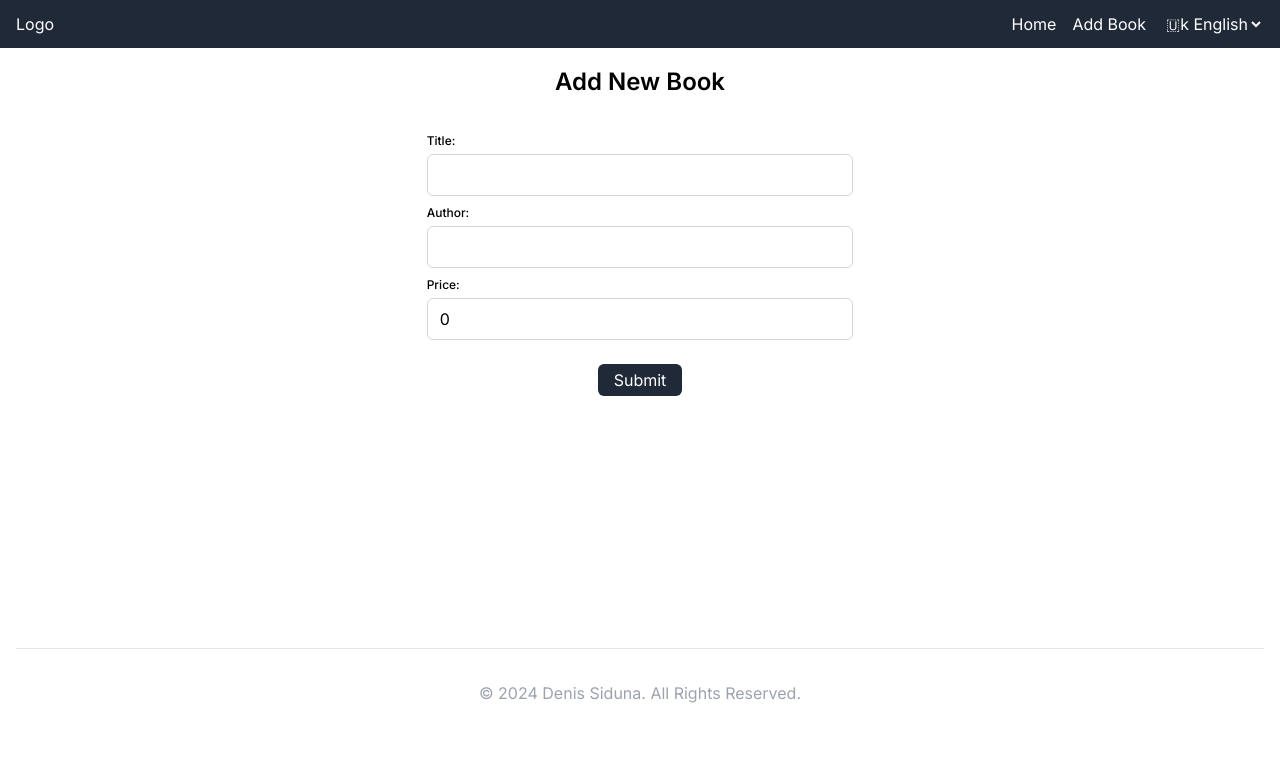
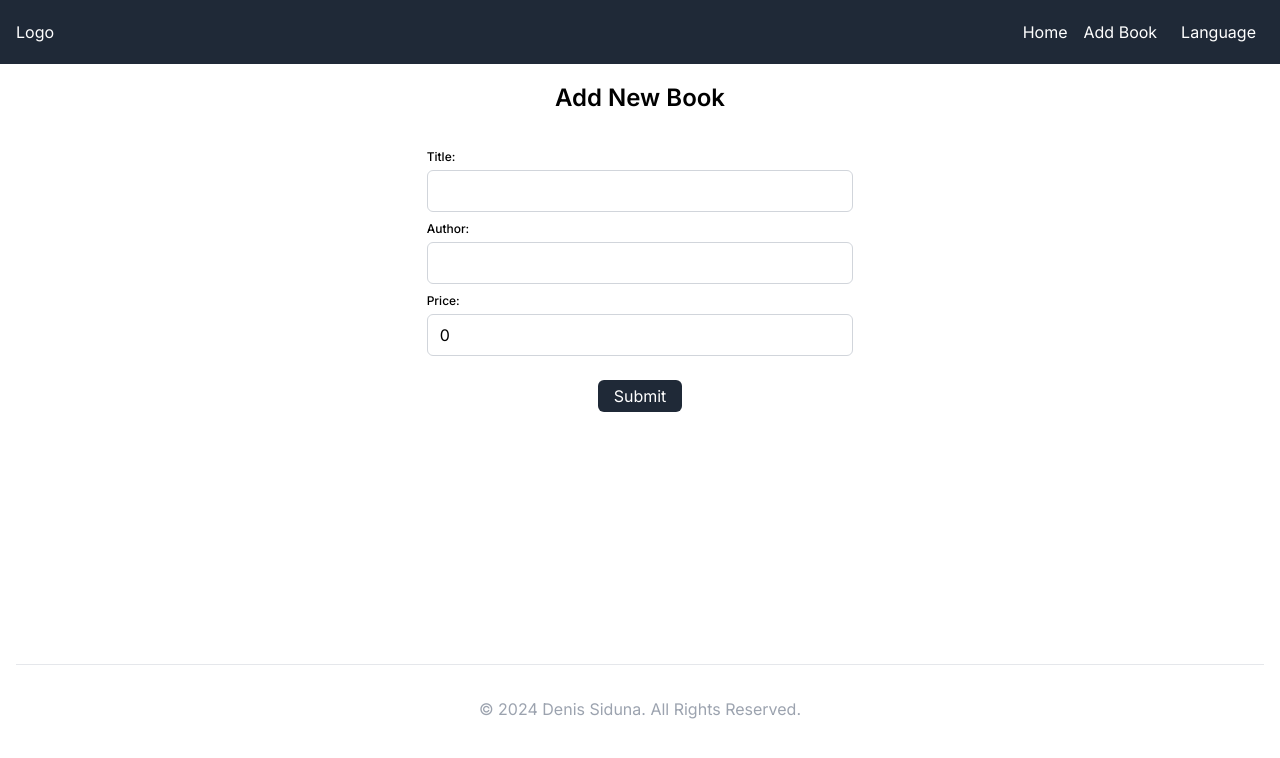
Before and after one commit to munaashe/raha-beach-denis, a Next.js app: page /en/add-book in a window 1280 px wide. Shown: the top 758 px of the page. Built offline with nearby package versions, Linux system fonts and the light colour scheme.

Commit message:
fix language toggle bug

```diff
--- a/components/Header.tsx
+++ b/components/Header.tsx
@@ -4,7 +4,7 @@ import { useState } from 'react';
 import Link from 'next/link';
 import { usePathname, useParams } from 'next/navigation';
 import { useTranslations } from 'next-intl';
-import LocalSwitcher from './LocaleSwitcher';
+import { LocaleSwitcher } from './LocaleSwitcher';
 
 const Header: React.FC = () => {
     const t = useTranslations('header');
@@ -39,7 +39,7 @@ const Header: React.FC = () => {
                             </Link>
                         </li>
                     </ul>
-                    <LocalSwitcher />
+                    <LocaleSwitcher />
                 </nav>
                 <div className="md:hidden">
                     <button className="text-white focus:outline-none" onClick={toggleMenu}>
--- a/components/LocaleSwitcher.tsx
+++ b/components/LocaleSwitcher.tsx
@@ -1,51 +1,61 @@
 'use client'
-import { useState } from "react";
+
+import { useLocale } from "next-intl";
 import { useRouter } from "next/navigation";
+import React, { useState } from "react";
 
-type LanguageItem = {
-  label: string;
-  key: string;
-};
+const locales = ["en", "fr"];
+type Locale = (typeof locales)[number];
 
-const LocalSwitcher: React.FC = () => {
-  const items: LanguageItem[] = [
-    {
-      label: "🇺k English",
-      key: "en",
-    },
-    {
-      label: "🇫🇷 French",
-      key: "fr",
-    },
-  ];
+export const LocaleSwitcher: React.FC = () => {
+  const locale = useLocale() as Locale;
+  const router = useRouter();
+  const [isDropdownOpen, setIsDropdownOpen] = useState(false);
 
-  const router = useRouter();
-  const [isPending, setIsPending] = useState(false);
+  function handleLocaleChange(newLocale: Locale): void {
+    document.cookie = `NEXT_LOCALE=${newLocale}; path=/; max-age=31536000; SameSite=Lax`;
+    router.refresh();
+    setIsDropdownOpen(false)
+    console.log(newLocale)
+  }
 
-  const onChange = async (event: React.ChangeEvent<HTMLSelectElement>) => {
-    event.preventDefault();
-    const nextLocale = event.target.value;
-
-    setIsPending(true);
-    try {
-      await router.replace(`/${nextLocale}`);
-    } finally {
-      setIsPending(false);
-    }
-  };
+  function toggleDropdown(): void {
+    setIsDropdownOpen((prevState) => !prevState);
+  }
 
   return (
     <div className="relative">
-      <select className="globe-icon bg-gray-800" onChange={onChange}>
-        {items.map((item) => (
-          <option key={item.key} value={item.key}>
-            {item.label}
-          </option>
-        ))}
-      </select>
-      {isPending && <div>Loading...</div>}
+      <button
+        type="button"
+        className="p-2 rounded-full hover:bg-gray-200 focus:outline-none"
+        onClick={toggleDropdown}
+      >
+        Language
+      </button>
+
+      {isDropdownOpen && (
+        <div className="absolute right-0 mt-2 bg-white rounded shadow-lg">
+          <div className="px-4 py-2">
+            <p className="text-sm font-medium">Language</p>
+          </div>
+          <div className="border-t border-gray-200">
+            <button
+              className={`${locale === "en" ? "font-medium" : ""
+                } block w-full px-4 py-2 text-sm text-left text-gray-900`}
+              onClick={() => handleLocaleChange("en")}
+            >
+              English
+            </button>
+            <button
+              className={`${locale === "es" ? "font-medium" : ""
+                } block w-full px-4 py-2 text-sm text-left text-gray-900`}
+              onClick={() => handleLocaleChange("fr")}
+            >
+              French
+            </button>
+          </div>
+        </div>
+      )}
     </div>
   );
 };
-
-export default LocalSwitcher;
--- a/i18n.ts
+++ b/i18n.ts
@@ -1,8 +1,25 @@
+"server-only"
+
 import { getRequestConfig } from "next-intl/server";
+import { notFound } from "next/navigation";
+import { type AbstractIntlMessages } from "next-intl";
 
 export const supportedLocales = ["en", "fr"];
 export const defaultLocale = "en";
+type Locale = (typeof supportedLocales)[number];
 
-export default getRequestConfig(async ({ locale }) => ({
-    messages: (await import(`./locales/${locale}.json`)).default,
-}));
+
+
+export function isValidLocale(locale: unknown): locale is Locale {
+    return supportedLocales.some((l) => l === locale);
+}
+
+export default getRequestConfig(async (params) => {
+    const baseLocale = new Intl.Locale(params.locale).baseName;
+    if (!isValidLocale(baseLocale)) notFound();
+
+    const messages = (await import(`./locales/${params.locale}.json`)).default;
+    return {
+        messages,
+    };
+});
```
Also changed, not shown: middleware.ts (+14 -6 lines).
